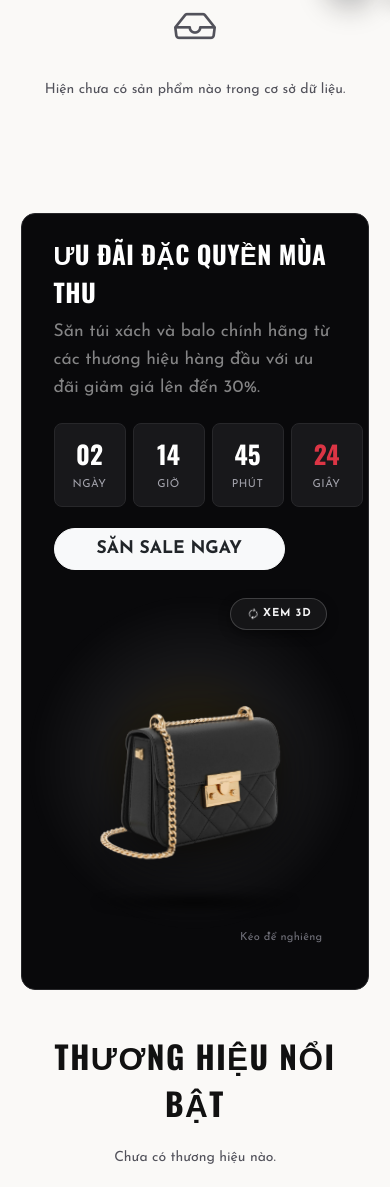
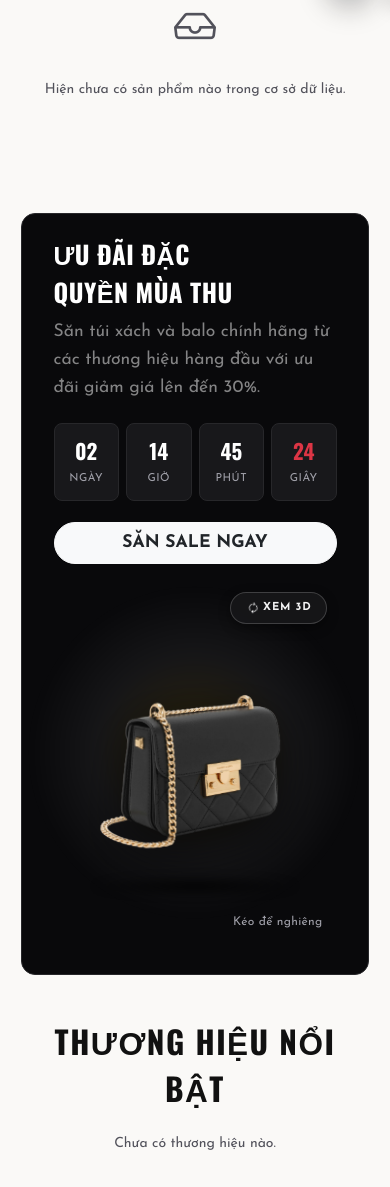
Before and after one commit to quan02077/Do_An_LTW, an ASP.NET Core app: page / in a window 390 px wide. Shown: the part 834-2021 px from the top of the page. Run offline with ASP.NET Core 8, Linux system fonts and the light colour scheme; some libraries are stand-ins or nearby versions.

Commit message:
style(home): tinh chỉnh giao diện banner (đồng hồ không tràn, chỉ báo tải, màn hình rộng/cảm ứng)
- đồng hồ đếm ngược co giãn theo cột, không tràn ở tablet/điện thoại; chữ số cùng độ rộng (tabular-nums)
- chỉ báo tải mô hình 3D bằng đường kẻ mảnh, bỏ thanh mặc định đè lên nút
- khung túi cao theo màn hình (300-400px), stage rộng hơn ở >=1200px
- chữ gợi ý 12px, tương phản 7.8:1 (trước 11px, thấp)
- nút bật/tắt cao 40px trên cảm ứng; viền focus bàn phím cho nút; nút Săn sale full ngang trên điện thoại; tiêu đề cân dòng

Co-Authored-By: Claude Sonnet 5.5 <noreply@anthropic.com>

```diff
--- a/DoAnLTW/DoAnLTW/Views/Home/Partials/_FlashSaleBanner.cshtml
+++ b/DoAnLTW/DoAnLTW/Views/Home/Partials/_FlashSaleBanner.cshtml
@@ -86,6 +86,7 @@
                 @if (hasModel)
                 {
                     <!-- Mô hình 3D thật (.glb): kéo để xoay mọi hướng; không phóng to để khỏi chặn cuộn trang -->
+                    <div class="bag-glb-wrap">
                         <model-viewer id="bagModel" class="bag-glb-viewer"
                                       src="@modelUrl"
                                       alt="Mô hình 3D túi xách, kéo để xoay 360 độ"
@@ -106,6 +107,8 @@
                                       reveal="auto">
                             <img slot="poster" src="@posterUrl" alt="Túi xách" class="bag-glb-poster" />
                         </model-viewer>
+                        <div class="bag-load" id="bagLoad" role="progressbar" aria-label="Đang tải mô hình 3D" aria-valuemin="0" aria-valuemax="100" aria-valuenow="0"><span></span></div>
+                    </div>
                     <div class="bag-controls-bar is-no-scrubber mt-2">
                         <span></span>
                         <span class="bag-drag-hint" id="bagDragHint">
@@ -164,6 +167,17 @@
         }
         sync();
 
+        // chỉ báo tải: đường kẻ mảnh dưới mô hình (thay cho thanh mặc định đè lên nút)
+        var load = document.getElementById('bagLoad');
+        var bar = load ? load.firstElementChild : null;
+        model.addEventListener('progress', function (e) {
+            var p = e.detail && typeof e.detail.totalProgress === 'number' ? e.detail.totalProgress : 0;
+            if (bar) bar.style.transform = 'scaleX(' + p.toFixed(3) + ')';
+            if (load) load.setAttribute('aria-valuenow', String(Math.round(p * 100)));
+            if (p >= 1 && load) load.classList.add('is-done');
+        });
+        model.addEventListener('load', function () { if (load) load.classList.add('is-done'); });
+
         // chạm vào mô hình lần đầu thì ẩn gợi ý
         model.addEventListener('camera-change', function (e) {
             if (e.detail && e.detail.source === 'user-interaction' && hint) hint.classList.add('is-hidden');
@@ -171,6 +185,7 @@
         // tải .glb lỗi: giữ ảnh tĩnh, không để khung trống
         model.addEventListener('error', function () {
             model.setAttribute('poster', '@posterUrl');
+            if (load) load.classList.add('is-done');
             if (hint) hint.textContent = 'Không tải được mô hình 3D';
         });
     })();
--- a/DoAnLTW/DoAnLTW/wwwroot/css/stylesMain.css
+++ b/DoAnLTW/DoAnLTW/wwwroot/css/stylesMain.css
@@ -242,10 +242,12 @@ h1, h2, h3, h4, h5, h6,
     background-color: #18181b;
     color: #ffffff;
     border: 1px solid #27272a;
-    padding: 12px 18px;
+    padding: 12px 6px;
     border-radius: 8px;
     text-align: center;
-    min-width: 72px;
+    flex: 1 1 0;
+    min-width: 0;
+    max-width: 84px;
 }
 
 .countdown-box .count-num {
@@ -253,6 +255,7 @@ h1, h2, h3, h4, h5, h6,
     font-size: 1.8rem;
     font-weight: 700;
     line-height: 1.45;
+    font-variant-numeric: tabular-nums;
 }
 
 .countdown-box .count-lbl {
@@ -350,7 +353,7 @@ h1, h2, h3, h4, h5, h6,
 .bag-360-viewport {
     position: relative;
     width: 100%;
-    height: 310px;
+    height: clamp(300px, 28vw, 400px);
     display: flex;
     align-items: center;
     justify-content: center;
@@ -375,7 +378,7 @@ h1, h2, h3, h4, h5, h6,
     position: relative;
     z-index: 2;
     width: 100%;
-    height: 270px;
+    height: calc(100% - 40px);
     display: block;
     pointer-events: none;
     filter: drop-shadow(0 15px 25px rgba(0, 0, 0, 0.65));
@@ -473,8 +476,8 @@ h1, h2, h3, h4, h5, h6,
 .bag-drag-hint {
     transition: opacity 0.5s ease;
     white-space: nowrap;
-    font-size: 11px;
-    color: #71717a;
+    font-size: 12px;
+    color: #a1a1aa;
     letter-spacing: 0.3px;
     display: inline-flex;
     align-items: center;
@@ -486,7 +489,7 @@ h1, h2, h3, h4, h5, h6,
     position: relative;
     z-index: 2;
     width: 100%;
-    height: 310px;
+    height: clamp(300px, 28vw, 400px);
     background: transparent;
     --poster-color: transparent;
     --progress-bar-color: rgba(255, 255, 255, 0.6);
@@ -518,6 +521,77 @@ h1, h2, h3, h4, h5, h6,
     .bag-halo-light,
     .badge-360-rotate.is-active .spin-icon {
         animation: none;
+    }
+}
+
+/* Tinh chỉnh banner: tiêu đề, trạng thái tải mô hình 3D, focus bàn phím, cảm ứng, màn hình rộng/hẹp */
+.flash-sale-banner h2 {
+    text-wrap: balance;
+}
+
+@media (min-width: 1200px) {
+    .bag-3d-stage {
+        max-width: 520px;
+    }
+}
+
+.bag-glb-wrap {
+    position: relative;
+}
+
+/* thanh tiến độ mặc định của model-viewer đè lên nút: thay bằng đường kẻ mảnh dưới mô hình */
+.bag-glb-viewer::part(default-progress-bar) {
+    display: none;
+}
+
+.bag-load {
+    position: absolute;
+    left: 20%;
+    right: 20%;
+    bottom: 10px;
+    height: 2px;
+    border-radius: 999px;
+    background: rgba(255, 255, 255, 0.12);
+    overflow: hidden;
+    pointer-events: none;
+    z-index: 3;
+    transition: opacity 0.5s ease 0.2s;
+}
+
+.bag-load > span {
+    display: block;
+    width: 100%;
+    height: 100%;
+    background: rgba(255, 255, 255, 0.75);
+    transform: scaleX(0);
+    transform-origin: left center;
+    transition: transform 0.25s ease-out;
+}
+
+.bag-load.is-done {
+    opacity: 0;
+}
+
+.badge-360-rotate:focus-visible,
+.btn-sale-cta:focus-visible {
+    outline: 2px solid #ffffff;
+    outline-offset: 3px;
+}
+
+@media (pointer: coarse) {
+    .badge-360-rotate {
+        min-height: 40px;
+        padding: 8px 16px;
+    }
+}
+
+@media (max-width: 575.98px) {
+    .btn-sale-cta {
+        width: 100%;
+    }
+
+    .countdown-box .count-num {
+        font-size: 1.5rem;
     }
 }
 
```
Lines whose indentation alone changed are shown as unchanged.
